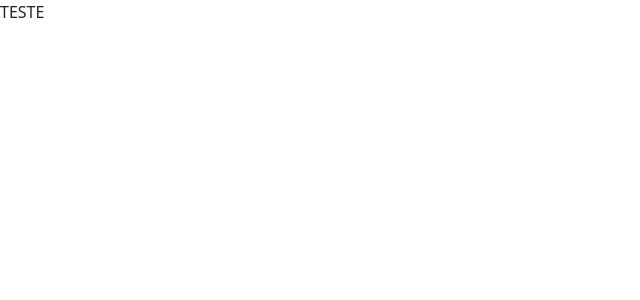
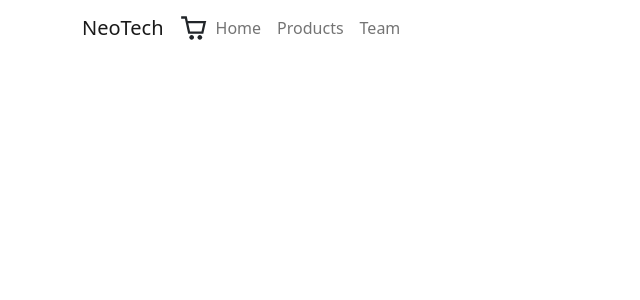
Before and after one commit to DH-ecommerce/Front-end-CTD-Commerce, a React (Create React App) app: page / in a window 1280 px wide. Shown: the top 300 px of the page, without its empty margins (0-640 px from the left). Built offline with nearby package versions, Linux system fonts and the light colour scheme.

Commit message:
Created the component Header

```diff
--- a/src/App.jsx
+++ b/src/App.jsx
@@ -1,5 +1,11 @@
+import Header from './pages/components/Header';
+
 function App() {
-  return <>TESTE</>;
+  return (
+    <>
+      <Header />
+    </>
+  );
 }
 
 export default App;
--- a/src/pages/components/Header/index.jsx
+++ b/src/pages/components/Header/index.jsx
@@ -0,0 +1,24 @@
+import React from 'react';
+import { Navbar, Container, Nav, NavDropdown } from 'react-bootstrap';
+import { CgShoppingCart } from 'react-icons/cg';
+
+export default function Header() {
+  return (
+    <>
+      <Navbar expand='lg'>
+        <Container>
+          <Navbar.Toggle aria-controls='basic-navbar-nav' />
+          <Navbar.Brand href='#home'>NeoTech</Navbar.Brand>
+          <CgShoppingCart style={{ fontSize: '28px' }} />
+          <Navbar.Collapse id='basic-navbar-nav'>
+            <Nav className='me-auto'>
+              <Nav.Link href='#home'>Home</Nav.Link>
+              <Nav.Link href='#link'>Products</Nav.Link>
+              <Nav.Link href='#team'>Team</Nav.Link>
+            </Nav>
+          </Navbar.Collapse>
+        </Container>
+      </Navbar>
+    </>
+  );
+}
```
Also changed, not shown: 1 other file (tests, documents, lock files or other folders).
